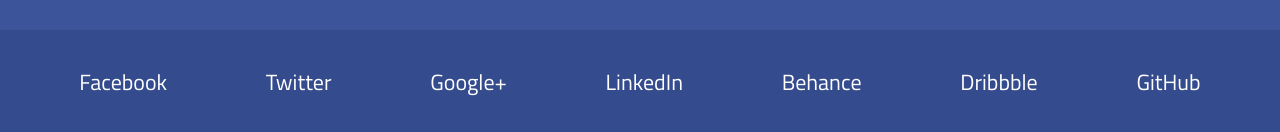
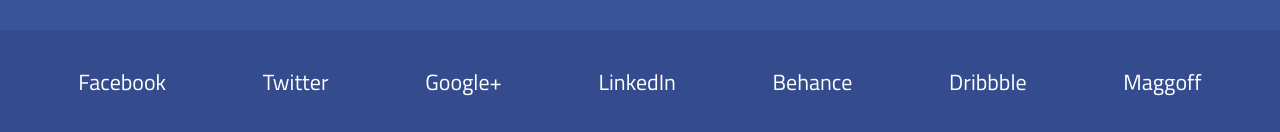
Before and after one commit to Maggoff/Cuda, a plain HTML site: page index.html in a window 1280 px wide. Shown: the part 6033-6165 px from the top of the page. Drawn offline with Linux system fonts and the light colour scheme.

Commit message:
Update index.html

```diff
--- a/index.html
+++ b/index.html
@@ -299,7 +299,7 @@
 				<a href="#" class="footer_social">LinkedIn</a>
 				<a href="#" class="footer_social">Behance</a>
 				<a href="#" class="footer_social">Dribbble</a>
-				<a href="#" class="footer_social">GitHub</a>
+				<a href="https://maggoff.github.io/" class="footer_social">Maggoff</a>
 			</div>
 		</footer>
 	</div>
```
